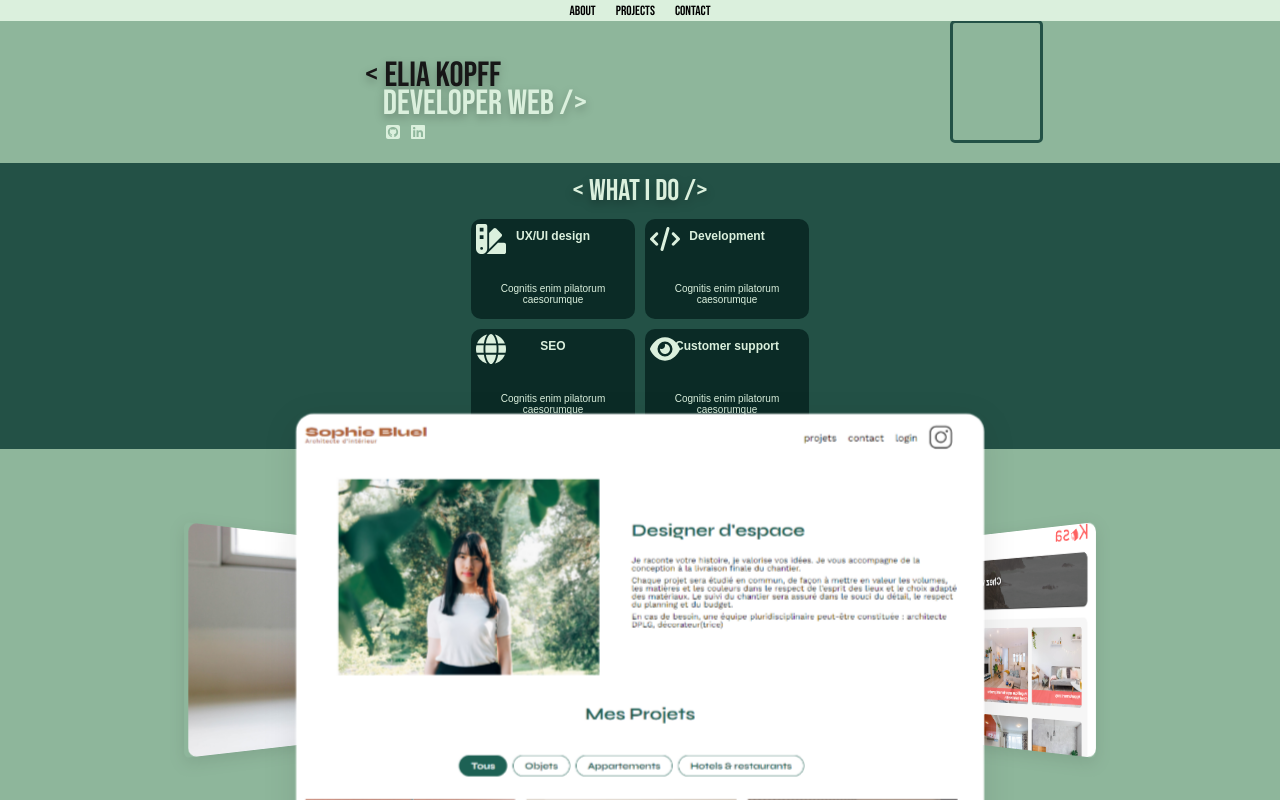
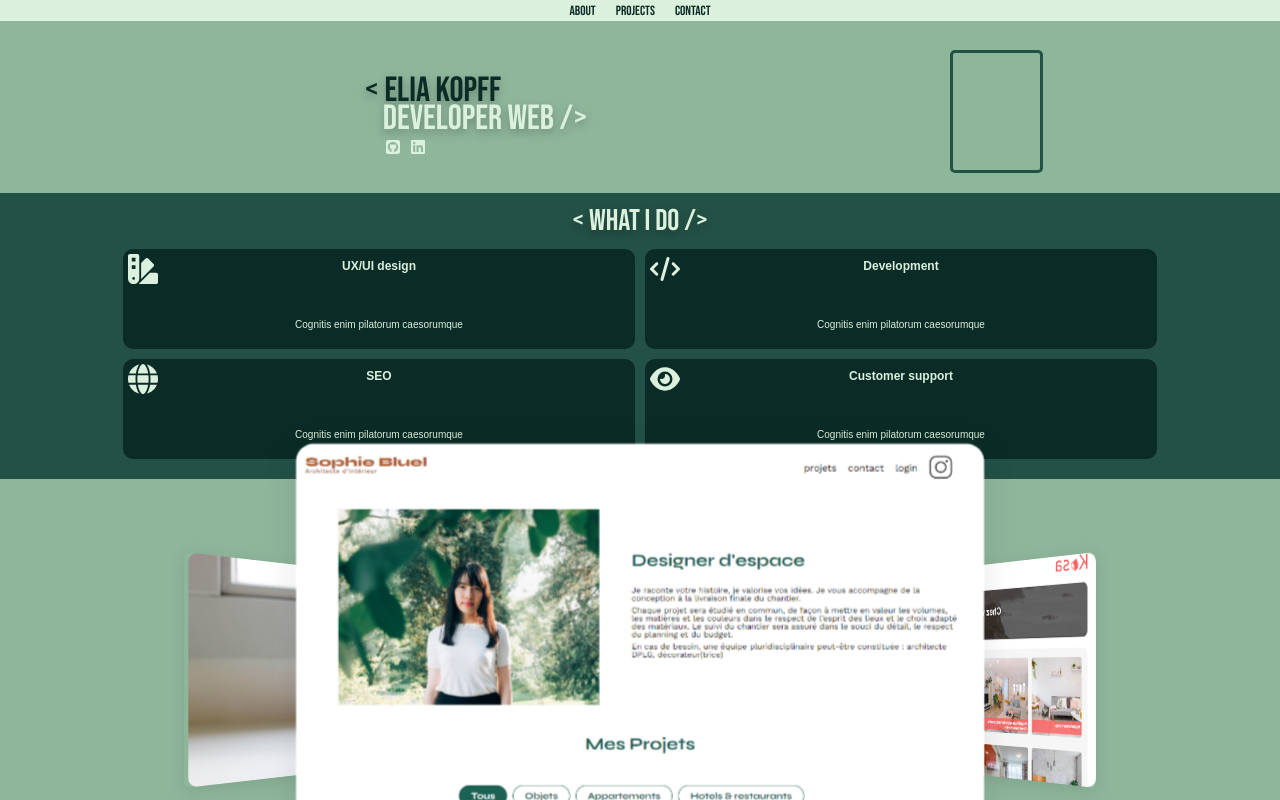
Before and after one commit to littlekanine/Portefolio_Next_gen, a Next.js app in the folder portefolio/: page / in a window 1280 px wide. Built offline with nearby package versions, Linux system fonts and the light colour scheme; a web font is replaced by a local one.

Commit message:
Solve bug design

```diff
--- a/portefolio/src/app/component/cards/card.scss
+++ b/portefolio/src/app/component/cards/card.scss
@@ -1,7 +1,7 @@
 @use '../../vendors/variable.scss' as *;
 
 .card {
-	width: 164px;
+	width: 40%;
 	height: 100px;
 	background-color: $vertNoire;
 	border-radius: 10px;
--- a/portefolio/src/app/component/carroussel/carroussel.js
+++ b/portefolio/src/app/component/carroussel/carroussel.js
@@ -48,7 +48,7 @@ const Carrousel = () => {
 		<div className="flex center column">
 			<div className="icon-cards mt-30 flex column" ref={carouselRef} onTouchStart={handleTouchStart} onTouchEnd={handleTouchEnd}>
 				<motion.div
-					className="icon-cards__content flex column"
+					className="icon-cards__content flex  column"
 					style={{ transformStyle: 'preserve-3d' }}
 					animate={{ rotateY: -currentIndex * 120 }}
 					transition={{ type: 'spring', stiffness: 100, damping: 20 }}
--- a/portefolio/src/app/component/formcontact/formContact.js
+++ b/portefolio/src/app/component/formcontact/formContact.js
@@ -57,9 +57,10 @@ const FormContact = () => {
 					</button>
 				</div>
 			</form>
-			<div className="flex center align-center messageAlerte">
+			{messageAlerte ? <div className="flex center align-center messageAlerte">
 				<p className="messageForm">{messageAlerte}</p>
-			</div>
+			</div> : ''}
+
 		</div>
 	);
 };
--- a/portefolio/src/app/component/formcontact/formContact.scss
+++ b/portefolio/src/app/component/formcontact/formContact.scss
@@ -30,6 +30,7 @@
 			background-color: $vertClaire;
 			padding-left: 10px;
 			font-family: 'Karla';
+			color: $vertNoire;
 			&:focus {
 				outline: none;
 				border: none;
@@ -45,6 +46,8 @@
 			font-family: 'Karla';
 			padding-left: 10px;
 			padding-top: 10px;
+			color: $vertNoire;
+			resize: none;
 			&:focus {
 				outline: none;
 				border: none;
@@ -58,6 +61,7 @@
 		border-radius: 10px;
 		border: none;
 		background-color: $vertClaire;
+		color: $vertFonce;
 	}
 	.messageAlerte {
 		background-color: $vertClaire;
--- a/portefolio/src/app/component/header/header.scss
+++ b/portefolio/src/app/component/header/header.scss
@@ -7,9 +7,11 @@
 	width: 100%;
 	z-index: 100;
 
+
 	button {
 		font-family: 'Bebas Neue', sans-serif;
 		border: none;
 		background-color: transparent;
+		color: $vertNoire;
 	}
 }
--- a/portefolio/src/app/pages/homePage/homePage.scss
+++ b/portefolio/src/app/pages/homePage/homePage.scss
@@ -1,7 +1,7 @@
-@use '../../vendors/variable.scss' as *;
+@use "../../vendors/variable.scss" as *;
 
 .hightPage {
-	height: 30%;
+    height: 40%;
     background-color: $vert;
 
     .custom-icon {
@@ -19,7 +19,7 @@
     }
 
     h1 {
-		font-family: 'Bebas Neue', sans-serif;
+        font-family: "Bebas Neue", sans-serif;
         font-size: 35px;
         font-weight: 100;
 
@@ -27,6 +27,7 @@
             position: absolute;
             left: -18px;
             top: 15px;
+            color: $vertNoire;
         }
         .dev {
             color: $vertClaire;
@@ -34,6 +35,7 @@
     }
 
     .photo {
+        padding-top: 30px;
         .cadre {
             width: 93px;
             height: 123px;
@@ -49,7 +51,7 @@
     padding-bottom: 20px;
 
     h2 {
-		font-family: 'Bebas Neue', sans-serif;
+        font-family: "Bebas Neue", sans-serif;
         color: $vertClaire;
         font-weight: 100;
         padding-top: 10px;
@@ -60,10 +62,9 @@
 .projects {
     height: 500px;
     background-color: $vert;
-	padding-bottom: 85px;
-
+    padding-bottom: 25%;
     h2 {
-		font-family: 'Bebas Neue', sans-serif;
+        font-family: "Bebas Neue", sans-serif;
         color: $vertFonce;
         font-weight: 100;
         font-size: 30px;
@@ -76,7 +77,7 @@
     background-color: $vertFonce;
 
     h2 {
-		font-family: 'Bebas Neue', sans-serif;
+        font-family: "Bebas Neue", sans-serif;
         color: $vertClaire;
         font-size: 30px;
         font-weight: 100;
@@ -99,7 +100,7 @@
     padding-bottom: 20px;
 
     h2 {
-		font-family: 'Bebas Neue', sans-serif;
+        font-family: "Bebas Neue", sans-serif;
         color: $vertClaire;
         font-weight: 100;
         padding-top: 10px;
```
Lines whose indentation alone changed are shown as unchanged.
